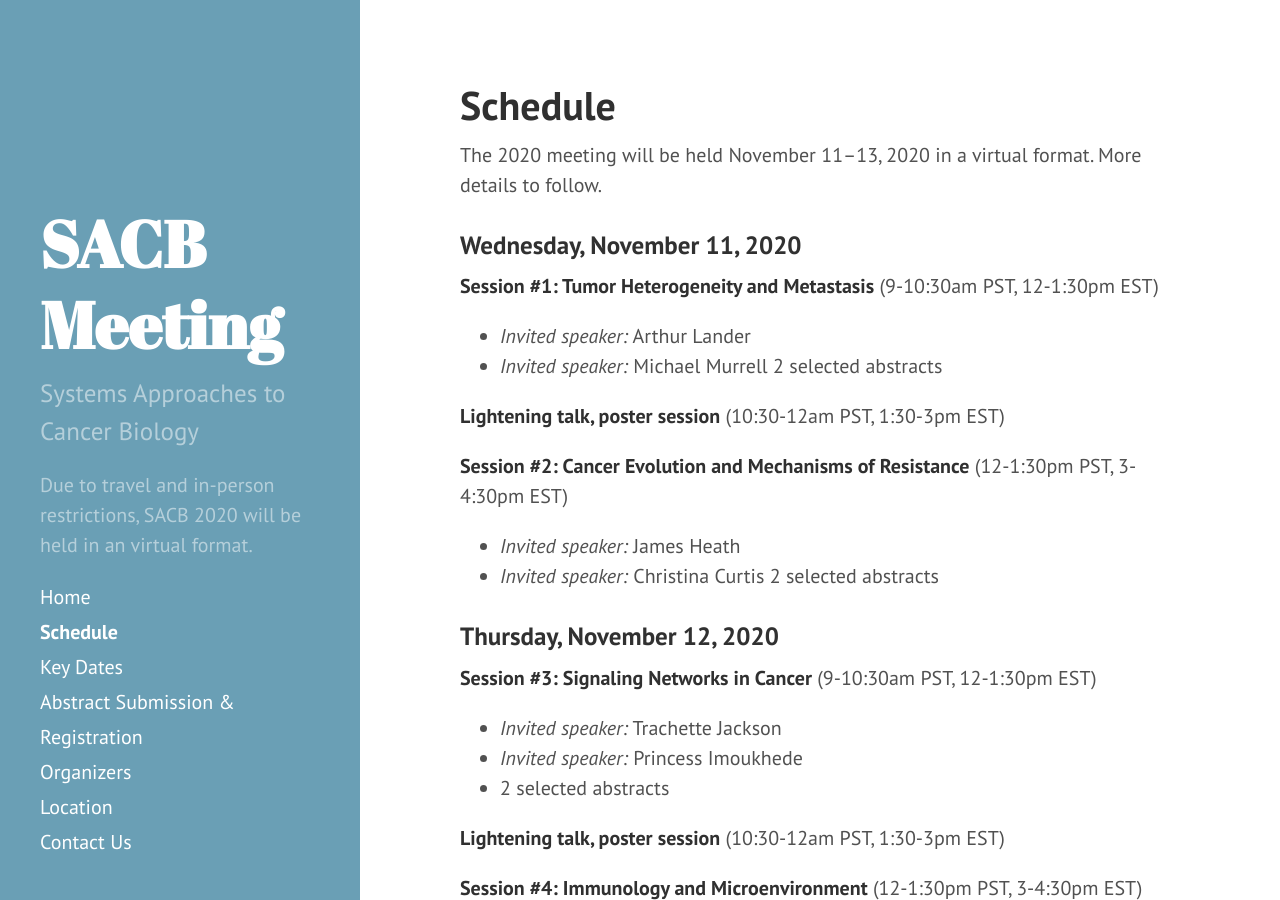
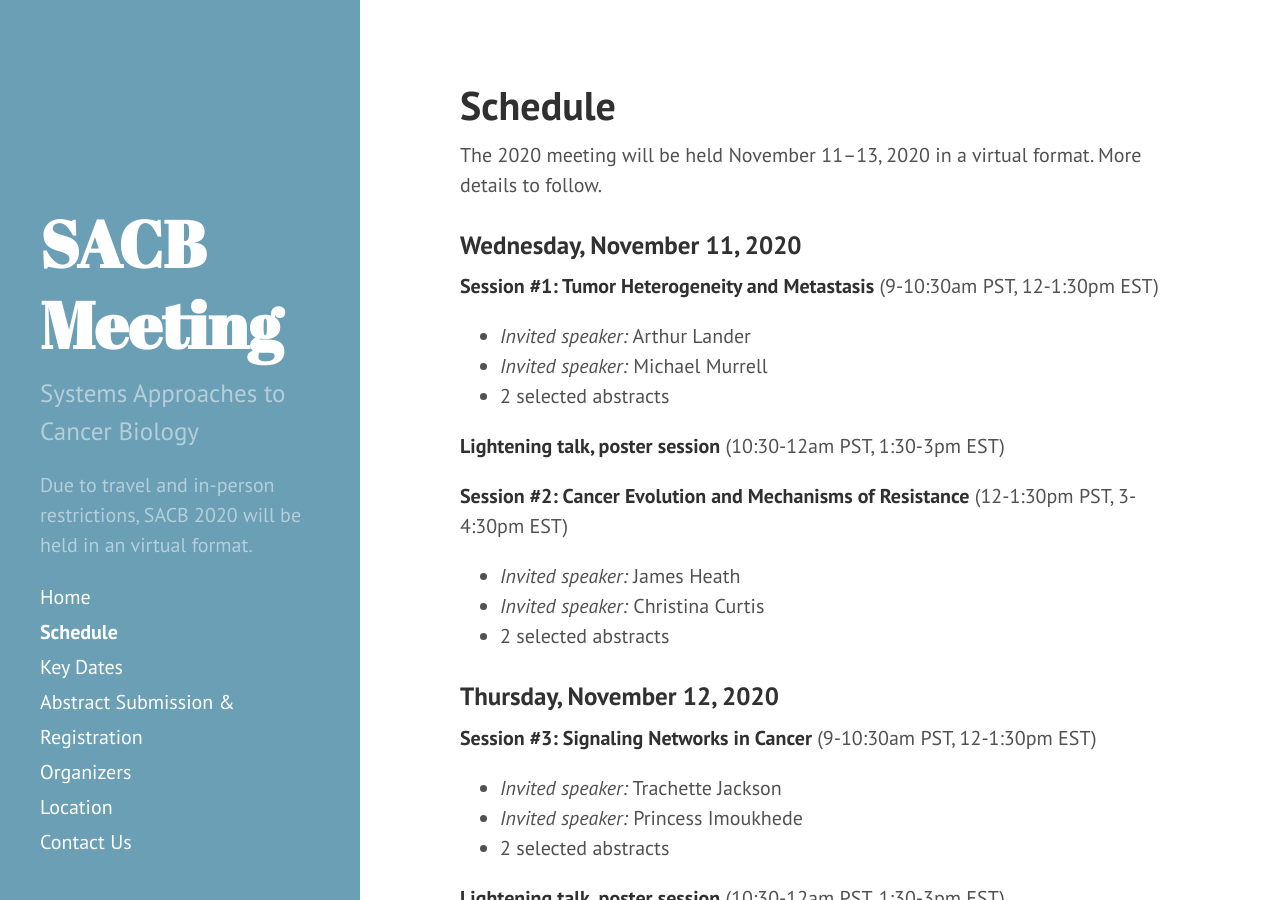
Before and after one commit to AECCSB/sacb-meeting, a Jekyll site: the page built from schedule.md, in a window 1280 px wide and 900 px high. Built offline with Jekyll 4.4.1, drawn with Linux system fonts in a browser that asks for light colours.

Commit message:
fixed formating mistake

```diff
--- a/schedule.md
+++ b/schedule.md
@@ -10,14 +10,14 @@ The 2020 meeting will be held November 11–13, 2020 in a virtual format. More d
 **Session #1: Tumor Heterogeneity and Metastasis** (9-10:30am PST, 12-1:30pm EST)
 - *Invited speaker:* Arthur Lander
 - *Invited speaker:* Michael Murrell
-2 selected abstracts
+- 2 selected abstracts
 
 **Lightening talk, poster session** (10:30-12am PST, 1:30-3pm EST)
 
 **Session #2: Cancer Evolution and Mechanisms of Resistance** (12-1:30pm PST, 3-4:30pm EST)
 - *Invited speaker:* James Heath
 - *Invited speaker:* Christina Curtis
-2 selected abstracts
+- 2 selected abstracts
 
 ### Thursday, November 12, 2020
 
```
